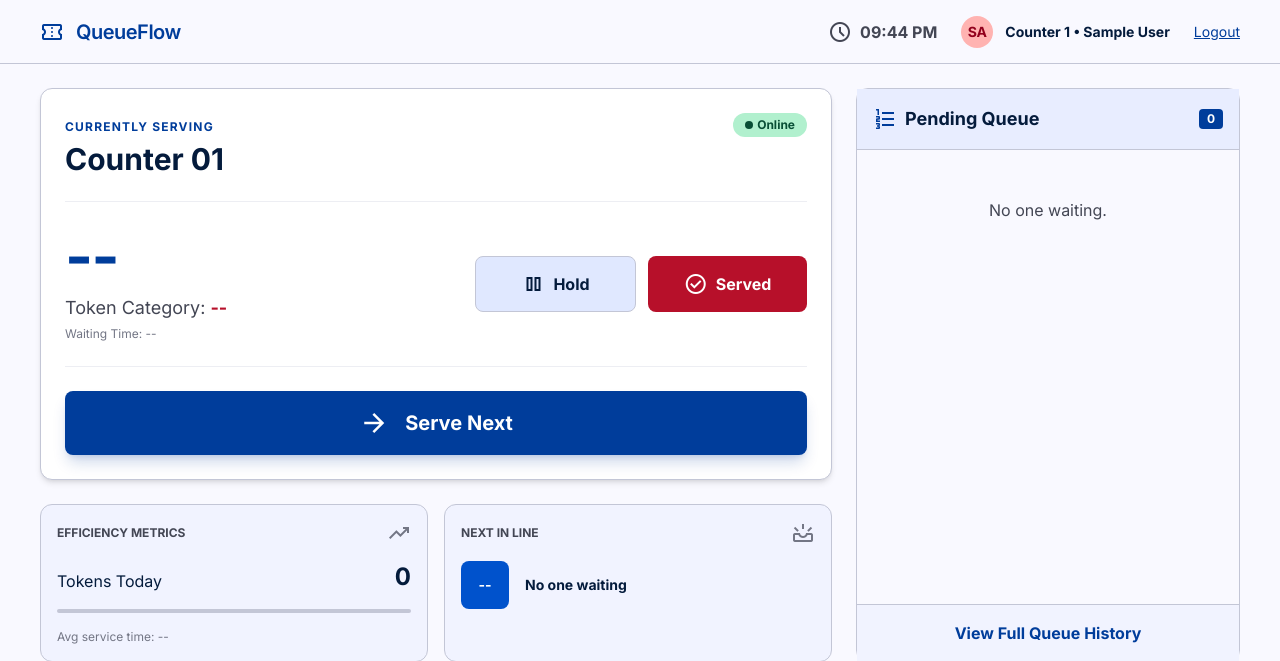
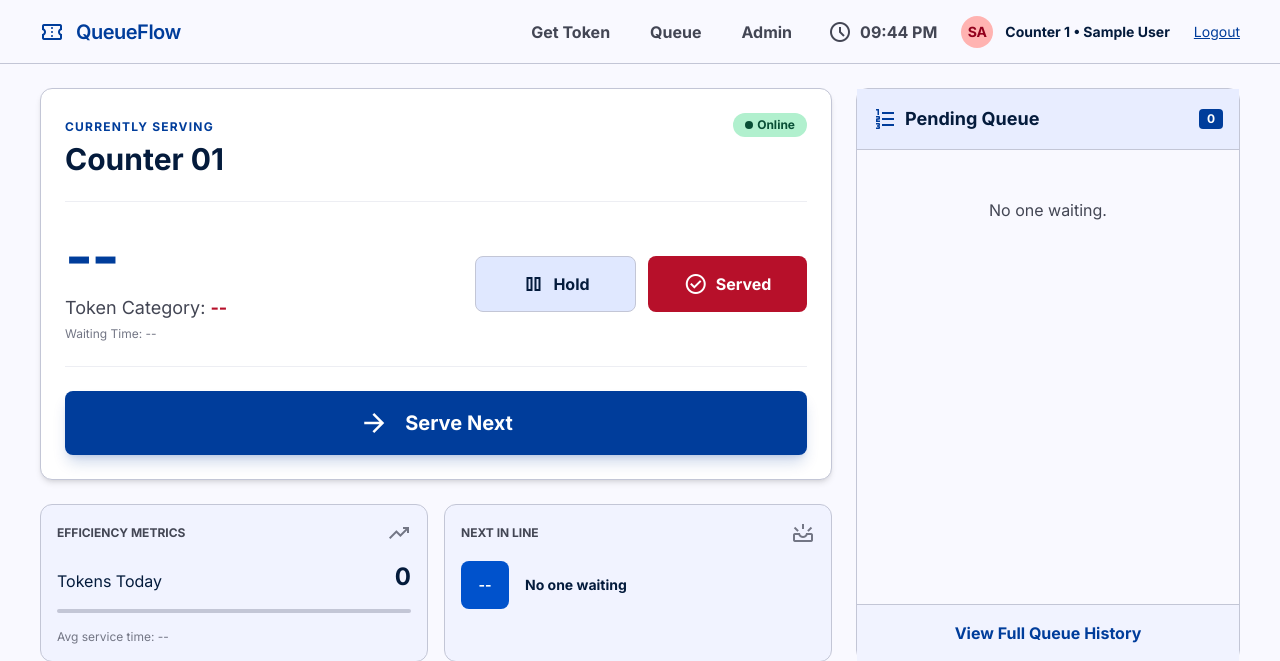
Before and after one commit to harinir1608/queueflow, a Flask app: page /staff in a window 1280 px wide. Shown: the top 661 px of the page. Run offline with Flask 3, Linux system fonts and the light colour scheme; the visitor is signed in with stand-in values (Sample User, id 1); some libraries are stand-ins or nearby versions.

Commit message:
Add Admin nav link to desktop header, show customer details in admin table

```diff
--- a/smartqueue.py
+++ b/smartqueue.py
@@ -165,11 +165,15 @@ class TokenQueue:
 
         counter_details = []
         for i in range(NUM_COUNTERS):
+            token_id = self.counters[i]
+            info = self.token_status.get(token_id) if token_id else None
             counter_details.append({
                 "counter": i + 1,
-                "token_id": self.counters[i],
+                "token_id": token_id,
+                "customer_name": info["name"] if info else None,
+                "category": info["category"] if info else None,
                 "tokens_handled": self.counter_loads[i],
-                "status": "Busy" if self.counters[i] else "Idle",
+                "status": "Busy" if token_id else "Idle",
             })
 
         return {
--- a/templates/admin.html
+++ b/templates/admin.html
@@ -127,6 +127,8 @@
           <tr class="bg-surface-container-lowest border-b border-outline-variant">
             <th class="p-4 font-bold text-on-surface-variant uppercase text-xs tracking-wider">Counter</th>
             <th class="p-4 font-bold text-on-surface-variant uppercase text-xs tracking-wider">Currently Serving</th>
+            <th class="p-4 font-bold text-on-surface-variant uppercase text-xs tracking-wider">Customer Name</th>
+            <th class="p-4 font-bold text-on-surface-variant uppercase text-xs tracking-wider">Category</th>
             <th class="p-4 font-bold text-on-surface-variant uppercase text-xs tracking-wider text-center">Tokens Handled</th>
             <th class="p-4 font-bold text-on-surface-variant uppercase text-xs tracking-wider text-right">Status</th>
           </tr>
@@ -201,6 +203,8 @@
       <tr class="hover:bg-surface-container-low transition-colors">
         <td class="p-4 font-bold">Counter ${String(c.counter).padStart(2,'0')}</td>
         <td class="p-4">${c.token_id ? `<span class="font-bold text-primary">${c.token_id}</span>` : '<span class="text-outline">--</span>'}</td>
+        <td class="p-4">${c.customer_name ? c.customer_name : '<span class="text-outline">--</span>'}</td>
+        <td class="p-4">${c.category ? `<span class="${catColors[c.category] || catColors.General} text-white px-2 py-1 rounded-full text-xs font-bold uppercase">${c.category}</span>` : '<span class="text-outline">--</span>'}</td>
         <td class="p-4 text-center font-bold">${c.tokens_handled}</td>
         <td class="p-4 text-right">
           <span class="${c.status === 'Busy' ? 'bg-tertiary-fixed text-tertiary' : 'bg-surface-container-high text-on-surface-variant'} px-3 py-1 rounded-full text-xs font-bold uppercase">${c.status}</span>
--- a/templates/get_token.html
+++ b/templates/get_token.html
@@ -84,6 +84,7 @@
 <nav class="flex gap-stack-md">
 <a class="text-primary font-bold font-label-bold text-label-bold px-3 py-2 hover:bg-surface-container-low transition-colors rounded-lg" href="/">Get Token</a>
 <a class="text-on-surface-variant font-label-bold text-label-bold px-3 py-2 hover:bg-surface-container-low transition-colors rounded-lg" href="/queue">Queue</a>
+<a class="text-on-surface-variant font-label-bold text-label-bold px-3 py-2 hover:bg-surface-container-low transition-colors rounded-lg" href="/admin">Admin</a>
 </nav>
 <a href="/staff" class="flex items-center gap-2 bg-primary text-on-primary px-4 py-2 rounded-lg font-label-bold text-label-bold hover:brightness-110 transition-all">
                 Staff Login
--- a/templates/queue.html
+++ b/templates/queue.html
@@ -84,6 +84,7 @@
 <nav class="hidden md:flex items-center gap-stack-md mr-4">
 <a class="text-on-surface-variant font-label-bold text-label-bold px-3 py-2 hover:bg-surface-container-low transition-colors rounded-lg" href="/">Get Token</a>
 <a class="text-primary font-bold font-label-bold text-label-bold px-3 py-2 rounded-lg" href="/queue">Queue</a>
+<a class="text-on-surface-variant font-label-bold text-label-bold px-3 py-2 hover:bg-surface-container-low transition-colors rounded-lg" href="/admin">Admin</a>
 {% if is_staff %}
 <a class="text-on-surface-variant font-label-bold text-label-bold px-3 py-2 hover:bg-surface-container-low transition-colors rounded-lg" href="/staff/logout">Logout</a>
 {% else %}
--- a/templates/staff_dashboard.html
+++ b/templates/staff_dashboard.html
@@ -44,6 +44,11 @@
     <h1 class="text-xl font-semibold text-primary tracking-tight">QueueFlow</h1>
   </div>
   <div class="flex items-center gap-6">
+    <nav class="hidden md:flex items-center gap-4">
+      <a class="text-on-surface-variant font-bold px-3 py-2 rounded-lg hover:bg-surface-container-low" href="/">Get Token</a>
+      <a class="text-on-surface-variant font-bold px-3 py-2 rounded-lg hover:bg-surface-container-low" href="/queue">Queue</a>
+      <a class="text-on-surface-variant font-bold px-3 py-2 rounded-lg hover:bg-surface-container-low" href="/admin">Admin</a>
+    </nav>
     <div class="hidden md:flex items-center gap-2 text-on-surface-variant font-bold">
       <span class="material-symbols-outlined">schedule</span>
       <span id="current-time">--:--</span>
--- a/templates/staff_login.html
+++ b/templates/staff_login.html
@@ -34,6 +34,7 @@
     <nav class="hidden md:flex items-center gap-4">
       <a class="text-on-surface-variant font-bold px-3 py-2 rounded-lg hover:bg-surface-container-low" href="/">Get Token</a>
       <a class="text-on-surface-variant font-bold px-3 py-2 rounded-lg hover:bg-surface-container-low" href="/queue">Queue</a>
+      <a class="text-on-surface-variant font-bold px-3 py-2 rounded-lg hover:bg-surface-container-low" href="/admin">Admin</a>
       <a class="text-primary font-bold px-3 py-2 rounded-lg" href="/staff">Staff Login</a>
     </nav>
   </header>
```
